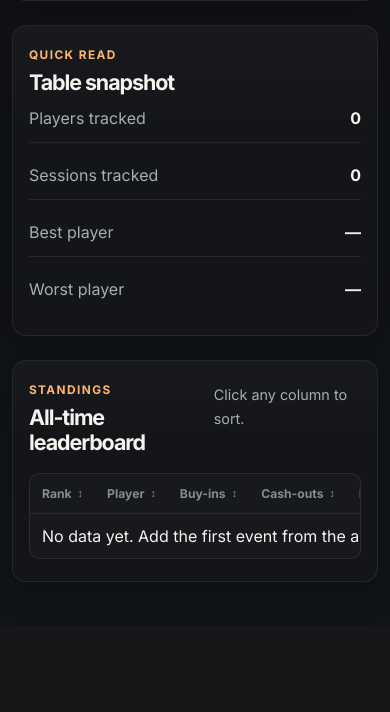
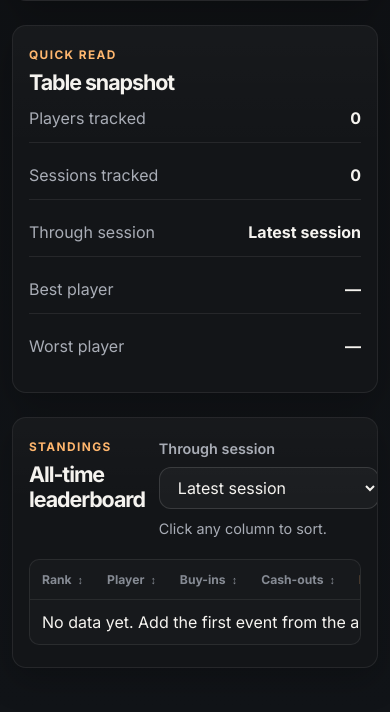
Before and after one commit to SowinskiBraeden/boker, a Flask app: page /leaderboard in a window 390 px wide. Shown: the part 1012-1724 px from the top of the page. Before the commit the page ends 1594 px from the top, so only its background shows below. Run offline with Flask 3, Linux system fonts and the light colour scheme.

Commit message:
filter leaderboard by session

```diff
--- a/app.py
+++ b/app.py
@@ -69,14 +69,36 @@ def home() -> str:
 @app.get("/leaderboard")
 def leaderboard() -> str:
     events = load_events(DATA_PATH)
-    sessions = build_session_summaries(events)
-    board = build_leaderboard(sessions)
-    chart_data = cumulative_profit_series(sessions)
+    all_sessions = build_session_summaries(events)
+    selected_session_date = request.args.get("through_session", "").strip()
+    valid_session_dates = {session.session_date for session in all_sessions}
+
+    if selected_session_date not in valid_session_dates:
+        selected_session_date = ""
+
+    filtered_sessions = all_sessions
+    if selected_session_date:
+        filtered_sessions = [
+            session
+            for session in all_sessions
+            if session.session_date <= selected_session_date
+        ]
+
+    board = build_leaderboard(filtered_sessions)
+    chart_data = cumulative_profit_series(filtered_sessions)
     return render_template(
         "leaderboard.html",
         leaderboard=board,
-        session_count=len(sessions),
+        session_count=len(filtered_sessions),
+        total_session_count=len(all_sessions),
         chart_data=chart_data,
+        available_sessions=all_sessions,
+        selected_session_date=selected_session_date,
+        selected_session_label=(
+            safe_date_label(selected_session_date)
+            if selected_session_date
+            else "Latest session"
+        ),
     )
 
 
--- a/static/css/style.css
+++ b/static/css/style.css
@@ -576,6 +576,45 @@ td a:hover {
     color: var(--accent-2);
 }
 
+.leaderboard-controls {
+    display: grid;
+    gap: 8px;
+    justify-items: end;
+}
+
+.session-filter-form {
+    display: flex;
+    align-items: center;
+    gap: 10px;
+    flex-wrap: wrap;
+}
+
+.session-filter-label {
+    color: var(--text-muted);
+    font-size: 0.9rem;
+    font-weight: 600;
+}
+
+.session-filter-select {
+    min-width: 220px;
+    min-height: 42px;
+    padding: 0 14px;
+    border: 1px solid var(--line-strong);
+    border-radius: 12px;
+    background: rgba(255, 255, 255, 0.035);
+    color: var(--text);
+    outline: none;
+}
+
+.session-filter-select:focus {
+    border-color: rgba(240, 138, 56, 0.42);
+    box-shadow: 0 0 0 4px rgba(240, 138, 56, 0.12);
+}
+
+.compact-button {
+    min-height: 42px;
+}
+
 .positive,
 .negative,
 .neutral {
@@ -770,3 +809,19 @@ td a:hover {
         height: min(66vh, 680px);
     }
 }
+
+@media (max-width: 860px) {
+    .leaderboard-header,
+    .leaderboard-controls {
+        align-items: start;
+        justify-items: start;
+    }
+
+    .session-filter-form {
+        width: 100%;
+    }
+
+    .session-filter-select {
+        width: 100%;
+    }
+}
--- a/templates/leaderboard.html
+++ b/templates/leaderboard.html
@@ -5,7 +5,7 @@
     <div>
         <p class="eyebrow">All-time results</p>
         <h1>Leaderboard</h1>
-        <p class="muted-text">Track who is up, who is chasing, and how everyone has moved across {{ session_count }} recorded sessions.</p>
+        <p class="muted-text">Track who is up, who is chasing, and how everyone has moved across {{ session_count }} recorded sessions{% if selected_session_date %} through {{ selected_session_label }}{% endif %}.</p>
     </div>
 </section>
 
@@ -30,7 +30,8 @@
         <h2>Table snapshot</h2>
         <div class="stat-list">
             <div class="stat-row"><span>Players tracked</span><strong>{{ leaderboard|length }}</strong></div>
-            <div class="stat-row"><span>Sessions tracked</span><strong>{{ session_count }}</strong></div>
+            <div class="stat-row"><span>Sessions tracked</span><strong>{{ session_count }}{% if total_session_count != session_count %} / {{ total_session_count }}{% endif %}</strong></div>
+            <div class="stat-row"><span>Through session</span><strong>{{ selected_session_label }}</strong></div>
             <div class="stat-row"><span>Best player</span><strong>{% if leaderboard %}{{ leaderboard[0].player_name }}{% else %}—{% endif %}</strong></div>
             <div class="stat-row"><span>Worst player</span><strong>{% if leaderboard %}{{ leaderboard[-1].player_name }}{% else %}—{% endif %}</strong></div>
         </div>
@@ -38,12 +39,26 @@
 </section>
 
 <section class="panel">
-    <div class="panel-header">
+    <div class="panel-header leaderboard-header">
         <div>
             <p class="eyebrow">Standings</p>
             <h2>All-time leaderboard</h2>
         </div>
-        <p class="muted-text small">Click any column to sort.</p>
+        <div class="leaderboard-controls">
+            <form method="get" class="session-filter-form">
+                <label for="through_session" class="session-filter-label">Through session</label>
+                <select id="through_session" name="through_session" class="session-filter-select" onchange="this.form.submit()">
+                    <option value="" {% if not selected_session_date %}selected{% endif %}>Latest session</option>
+                    {% for session in available_sessions %}
+                    <option value="{{ session.session_date }}" {% if selected_session_date == session.session_date %}selected{% endif %}>{{ session.session_date | pretty_date }}</option>
+                    {% endfor %}
+                </select>
+                {% if selected_session_date %}
+                <a class="ghost-button compact-button" href="{{ url_for('leaderboard') }}">Reset</a>
+                {% endif %}
+            </form>
+            <p class="muted-text small">Click any column to sort.</p>
+        </div>
     </div>
 
     <div class="table-wrap">
```
